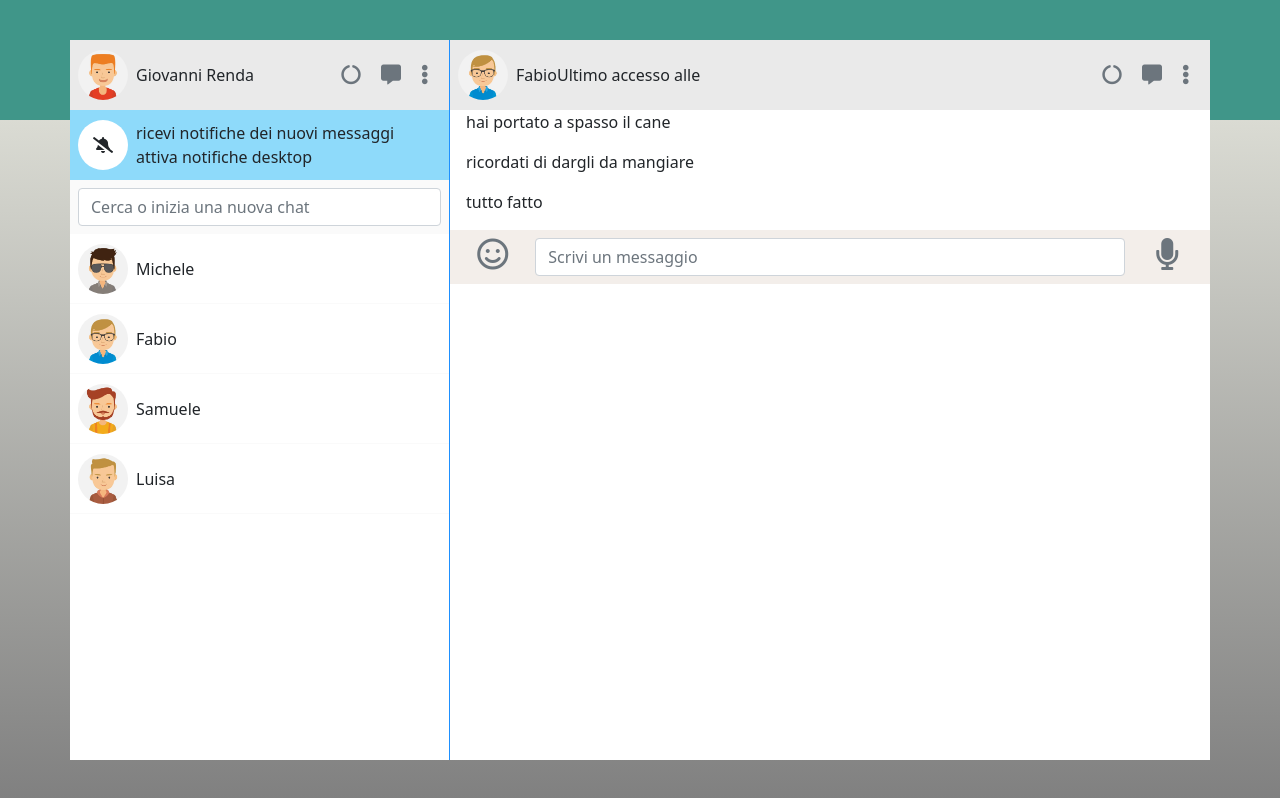
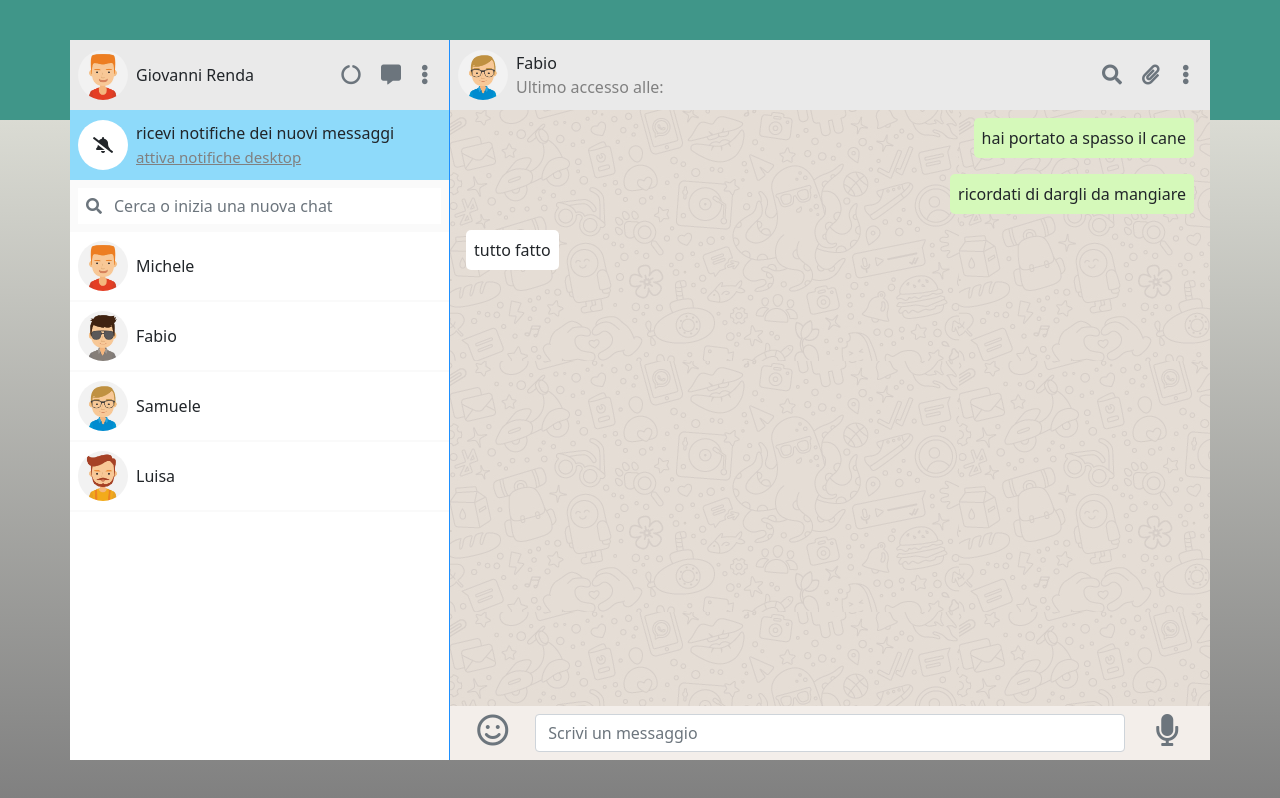
Before and after one commit to Adner16/vue-boolzapp, a plain HTML site: page index.html in a window 1280 px wide. Drawn offline with nearby package versions, Linux system fonts and the light colour scheme.

Commit message:
updated js

```diff
--- a/css/style.css
+++ b/css/style.css
@@ -26,6 +26,18 @@ main{
     height: 50px;
 }
 
+.gray{
+    color: gray;
+}
+
+#contact-search{
+    background-color: white;
+}
+
+#contact-search input{
+    border: 0;
+}
+
 img{
     border-radius: 100%;
 }
@@ -50,13 +62,19 @@ img{
     background-color: #8edafa;
 }
 
+#alert-sub{
+    color: gray;
+    font-size: 15px;
+    text-decoration: underline;
+}
+
 .search{
     background-color: #fafafa;
 }
 
 .contact{
     height: 70px;
-    border-bottom:1px solid #fafafa;
+    border-bottom:2px solid #fafafa;
 }
 
 
@@ -77,3 +95,27 @@ img{
     background-image: url(/img/mine.jpg);
     height: 100%;
 }
+
+.mex-text{
+    border-radius: 5px;
+    background-color: green;
+    display: inline-block;
+}
+
+/* chat css */
+
+.sent{
+    justify-content: flex-end;
+}
+
+.received{
+    justify-content: flex-start;
+}
+
+.sent .mex-text{
+    background-color: #d5f9ba;
+}
+
+.received .mex-text{
+    background-color: #fff ;
+}
--- a/index.html
+++ b/index.html
@@ -37,56 +37,33 @@
                     </div>
                 </div>
                 <div id="alert" class="d-flex align-items-center px-2">
-                    <div id="bell" class="logo me-2 d-flex align-items-center justify-content-center">
+                    <div id="bell" class="logo me-2 d-flex align-items-center justify-content-center flex-shrink-0">
                         <i class="fas fa-bell-slash"></i>
                         </div>
                     <div>
                         <span>ricevi notifiche dei nuovi messaggi</span><br>
-                        <span>attiva notifiche desktop</span>
+                        <span id="alert-sub">attiva notifiche desktop</span>
                     </div>
                 </div>
                 <div class="search p-2">
-                    <input class="form-control me-2" type="search" placeholder="Cerca o inizia una nuova chat" aria-label="Search">
+                    <div id='contact-search' class="d-flex align-items-center ">
+                        <i class="fas fa-search text-muted ms-2"></i><input class="form-control me-2" type="search" placeholder="Cerca o inizia una nuova chat" aria-label="Search">
+                    </div>
                 </div>
 
                 <!-- contact list -->
 
                 <div class="contact-list">
-                    <div class='contact d-flex align-items-center px-2'>
-                        <div class="d-flex align-items-center">
+                    <div v-for='contact in contacts' class='contact d-flex align-items-center px-2'>
+                        <div  class="d-flex align-items-center">
                             <figure class="logo mb-0 me-2">
-                                <img src="img/avatar_2.jpg" alt="logo" class="img-fluid">
+                                <img :src="`img/avatar${contact.avatar}.jpg`" alt="logo" class="img-fluid">
                             </figure>
-                            <span>Michele</span>
-                        </div>
-                    </div>
-                    <div class='contact d-flex align-items-center px-2'>
-                        <div class="d-flex align-items-center">
-                            <figure class="logo mb-0 me-2">
-                                <img src="img/avatar_3.jpg" alt="logo" class="img-fluid">
-                            </figure>
-                            <span>Fabio</span>
-                        </div>
-                    </div>
-                    <div class='contact d-flex align-items-center px-2'>
-                        <div class="d-flex align-items-center">
-                            <figure class="logo mb-0 me-2">
-                                <img src="img/avatar_4.jpg" alt="logo" class="img-fluid">
-                            </figure>
-                            <span>Samuele</span>
-                        </div>
-                    </div>
-                    <div class='contact d-flex align-items-center px-2'>
-                        <div class="d-flex align-items-center">
-                            <figure class="logo mb-0 me-2">
-                                <img src="img/avatar_5.jpg" alt="logo" class="img-fluid">
-                            </figure>
-                            <span>Luisa</span>
+                            <span>{{contact.name}}</span>
                         </div>
                     </div>
                 </div>
-
-                </div>
+            </div>
 
             <!-- chat section -->
 
@@ -96,33 +73,35 @@
                         <figure class="logo mb-0 me-2">
                             <img src="img/avatar_3.jpg" alt="logo" class="img-fluid">
                         </figure>
-                        <span>Fabio</span>
-                        <br>
-                        <span class="light-grey">Ultimo accesso alle</span>
+                        <div>
+                            <span>Fabio</span><br>
+                        <span class="gray">Ultimo accesso alle:</span>
+                        </div>
+
                     </div>
                     <div class="icons text-muted d-flex justify-content-between align-items-center">
-                        <i class="fas fa-circle-notch fa-2x"></i>
-                        <i class="fas fa-comment-alt fa-2x"></i>
+                        <i class="fas fa-search fa-2x"></i>
+                        <i class="fas fa-paperclip fa-2x"></i>
                         <i class="fas fa-ellipsis-v fa-2x"></i>
                     </div>
                 </div>
 
                 <!-- chat -->
 
-                <div id="mex-area d-flex overflow-auto d-flex flex-grow-1">
-                    <div class="mex px-3">
-                        <div class="mex-text">
-                            <p>hai portato a spasso il cane</p>
+                <div id="mex-area" class="overflow-auto flex-grow-1">
+                    <div class="d-flex mex px-3 py-2 sent">
+                        <div class="mex-text px-2 py-2">
+                            <p class="m-0">hai portato a spasso il cane</p>
                         </div>
                     </div>
-                    <div class="mex px-3">
-                        <div class="mex-text my-1">
-                            <p>ricordati di dargli da mangiare</p>
+                    <div class="d-flex mex px-3 py-2 sent">
+                        <div class="mex-text px-2 py-2">
+                            <p class="m-0">ricordati di dargli da mangiare</p>
                         </div>
                     </div>
-                    <div class="mex px-3 my-1">
-                        <div class="mex-text">
-                            <p>tutto fatto</p>
+                    <div class="d-flex mex px-3 py-2 received">
+                        <div class="mex-text px-2 py-2">
+                            <p class="m-0">tutto fatto</p>
                         </div>
                     </div>
                 </div>
--- a/js/script.js
+++ b/js/script.js
@@ -14,19 +14,82 @@ const app = new Vue ({
             {
               name: 'Michele',
               avatar: '_1',
+              visible: true,
+              messages: [{
+                date: '10/01/2020 15:30:55',
+                text: 'Hai portato a spasso il cane?',
+                status: 'sent'
+              },
+              {
+                date: '10/01/2020 15:50:00',
+                text: 'Ricordati di dargli da mangiare',
+                status: 'sent'
+              },
+              {
+                date: '10/01/2020 16:15:22',
+                text: 'Tutto fatto!',
+                status: 'received'
+              }
+              ],
             },
             {
               name: 'Fabio',
               avatar: '_2',
+              visible: true,
+              messages: [{
+                date: '20/03/2020 16:30:00',
+                text: 'Ciao come stai?',
+                status: 'sent'
+              },
+              {
+                date: '20/03/2020 16:30:55',
+                text: 'Bene grazie! Stasera ci vediamo?',
+                status: 'received'
+              },
+              {
+                date: '20/03/2020 16:35:00',
+                text: 'Mi piacerebbe ma devo andare a fare la spesa.',
+                status: 'received'
+              }
+              ],
             },
             {
               name: 'Samuele',
               avatar: '_3',
+              visible: true,
+              messages: [{
+                date: '28/03/2020 10:10:40',
+                text: 'La Marianna va in campagna',
+                status: 'received'
+              },
+              {
+                date: '28/03/2020 10:20:10',
+                text: 'Sicuro di non aver sbagliato chat?',
+                status: 'sent'
+              },
+              {
+                date: '28/03/2020 16:15:22',
+                text: 'Ah scusa!',
+                status: 'received'
+              }
+              ],
             },
             {
               name: 'Luisa',
               avatar: '_4',
+              visible: true,
+              messages: [{
+                date: '10/01/2020 15:30:55',
+                text: 'Lo sai che ha aperto una nuova pizzeria?',
+                status: 'sent'
+              },
+              {
+                date: '10/01/2020 15:50:00',
+                text: 'Si, ma preferirei andare al cinema',
+                status: 'received'
+              }
+              ],
             },
-        ]
+        ],
     }
 })
```
